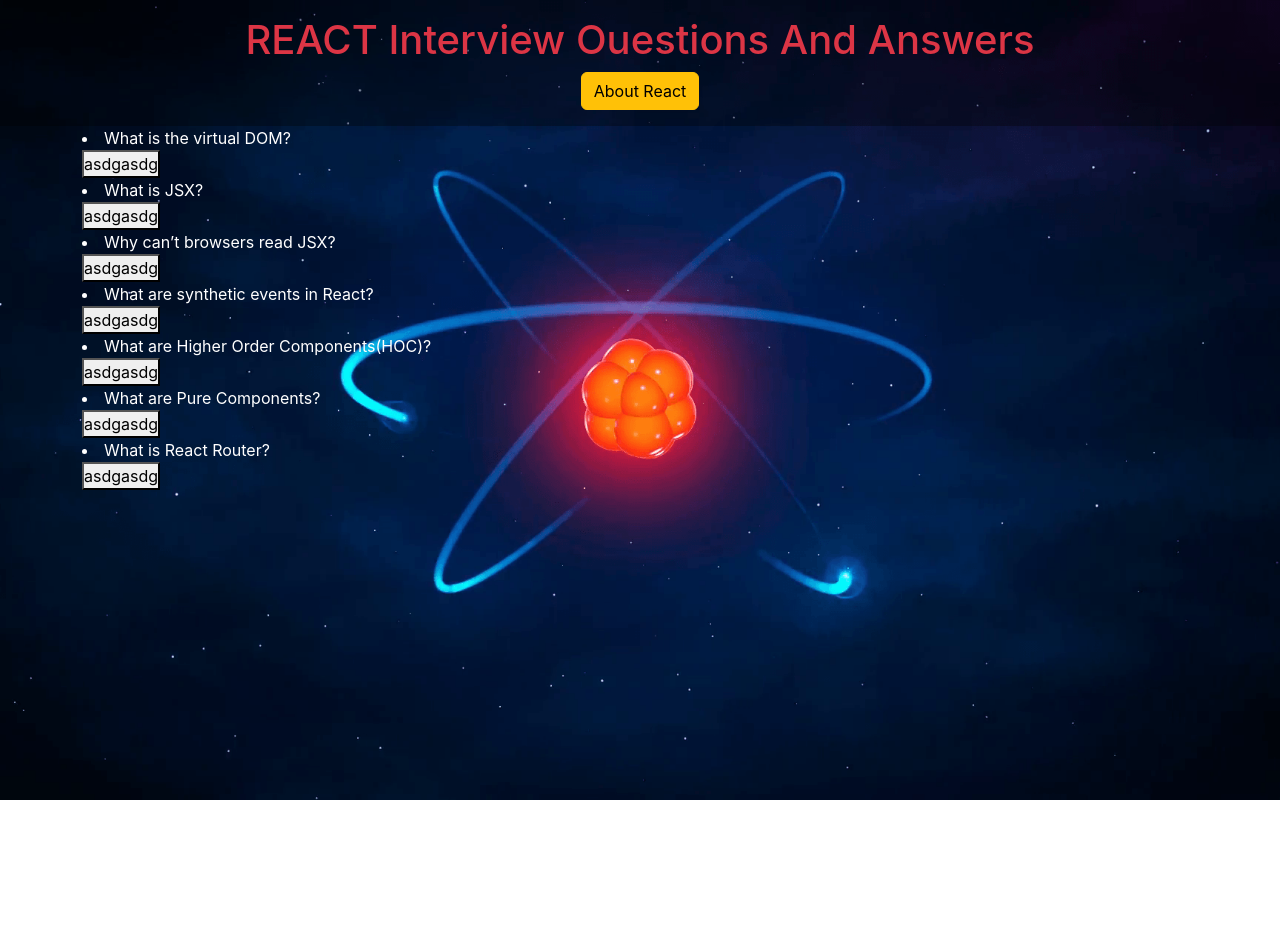
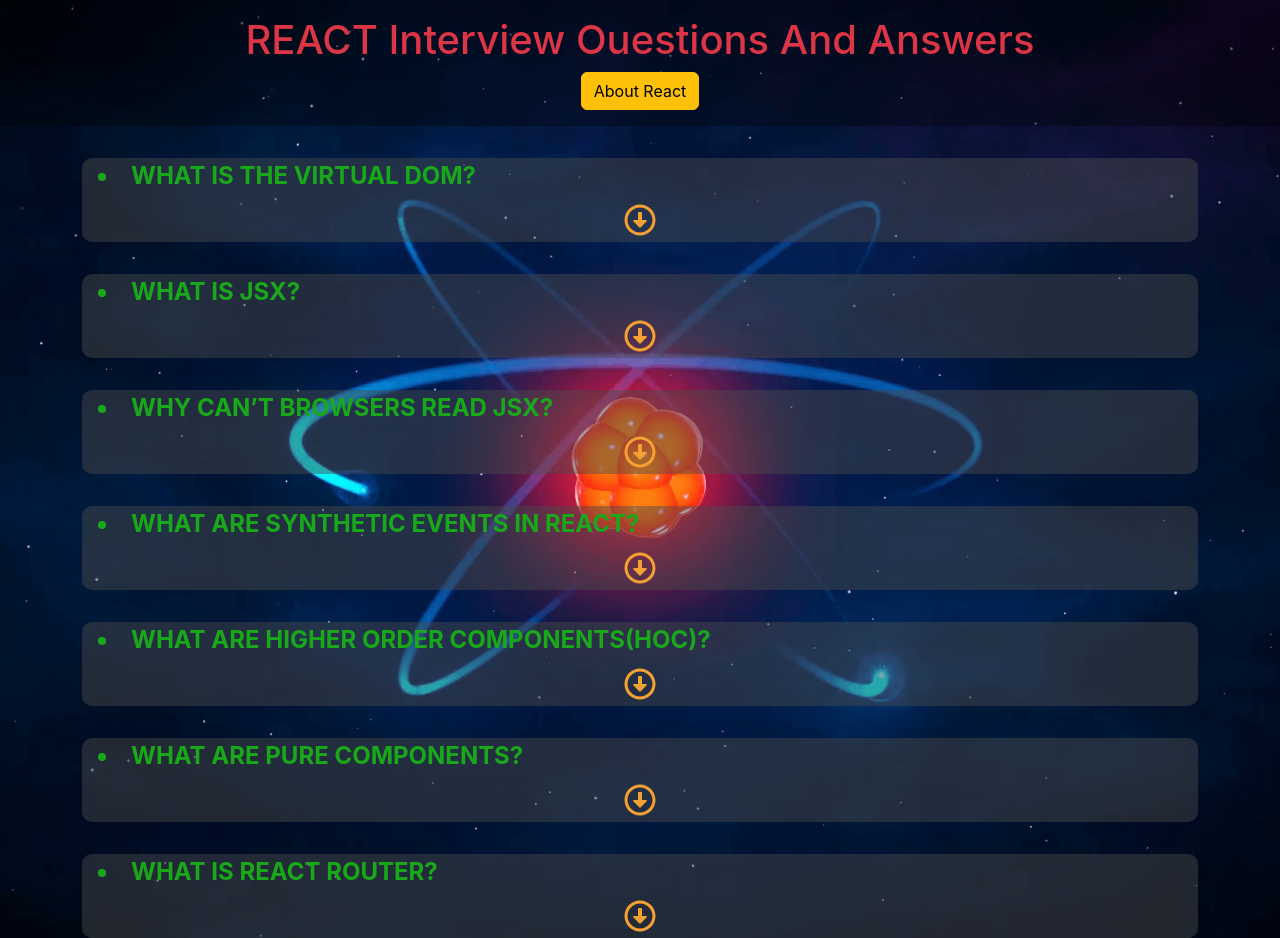
Before and after one commit to nurdoganbahadir/React-Interview-App, a React (Create React App) app: page / in a window 1280 px wide. Before the commit the page ends 800 px from the top, so only its background shows below. Built offline with nearby package versions, Linux system fonts and the light colour scheme.

Commit message:
stillendirmeler yapıldı, card yapısı düzeltildi, proje tamamlandı

```diff
--- a/package.json
+++ b/package.json
@@ -10,6 +10,7 @@
     "react": "^18.3.1",
     "react-bootstrap": "^2.10.4",
     "react-dom": "^18.3.1",
+    "react-icons": "^5.3.0",
     "react-scripts": "5.0.1",
     "web-vitals": "^2.1.4"
   },
--- a/src/App.css
+++ b/src/App.css
@@ -11,3 +11,31 @@
 .modal-body {
   background-color: rgb(2, 97, 160);
 }
+.cards {
+  display: flex;
+  justify-content: center;
+  flex-direction: column;
+  flex-wrap: wrap;
+  margin-top: 2rem;
+  background-color: rgba(75, 74, 74, 0.459);
+  border-radius: 10px;
+}
+.questions {
+  text-transform: uppercase;
+  font-size: 1.5rem;
+  color: rgb(25, 168, 25);
+  font-weight: bolder;
+  padding: 0rem 1rem;
+}
+.arrow-btn {
+  margin: auto;
+  border: none;
+  font-size: 2rem;
+  background-color: rgba(0, 0, 0, 0);
+  color: rgb(245, 160, 50);
+  width: 10%;
+  border-radius: 5px;
+}
+.answers {
+  padding: 1rem;
+}
--- a/src/components/CardContainer.jsx
+++ b/src/components/CardContainer.jsx
@@ -1,13 +1,14 @@
 import React from "react";
 import InterviewCard from "./InterviewCard";
 import Container from "react-bootstrap/Container";
-import questions from "../helper/data";
+import data from "../helper/data";
 
 const CardContainer = () => {
-
   return (
     <Container>
-      <InterviewCard data={questions} />
+      {data.map((item) => (
+        <InterviewCard key={item.id} item={item} />
+      ))}
     </Container>
   );
 };
--- a/src/components/InterviewCard.jsx
+++ b/src/components/InterviewCard.jsx
@@ -1,17 +1,22 @@
 import React, { useState } from "react";
+import { FaRegArrowAltCircleDown } from "react-icons/fa";
+import { FaRegArrowAltCircleUp } from "react-icons/fa";
 
-const InterviewCard = ({ data }) => {
+const InterviewCard = ({ item }) => {
   const [answer, setAnswer] = useState(false);
 
+  const handleClick = () => {
+    setAnswer(!answer);
+  };
+
   return (
-    <>
-      {data.map((item) => (
-        <div className="cards" key={item.id}>
-          <li>{item.question}</li>
-          <button>asdgasdg</button>
-        </div>
-      ))}
-    </>
+    <div className="cards">
+      <li className="questions">{item.question}</li>
+      {answer && <p className="answers">{item.answer}</p>}
+      <button onClick={handleClick} className="arrow-btn">
+        {answer ? <FaRegArrowAltCircleUp /> : <FaRegArrowAltCircleDown />}
+      </button>
+    </div>
   );
 };
 
--- a/src/index.css
+++ b/src/index.css
@@ -14,6 +14,6 @@
   background-position: center;
   background-size: cover;
   background-repeat: no-repeat;
-  height: 100vh;
   color: white;
+  min-height: 100vh;
 }
```
Also changed, not shown: 1 other file (tests, documents, lock files or other folders).
